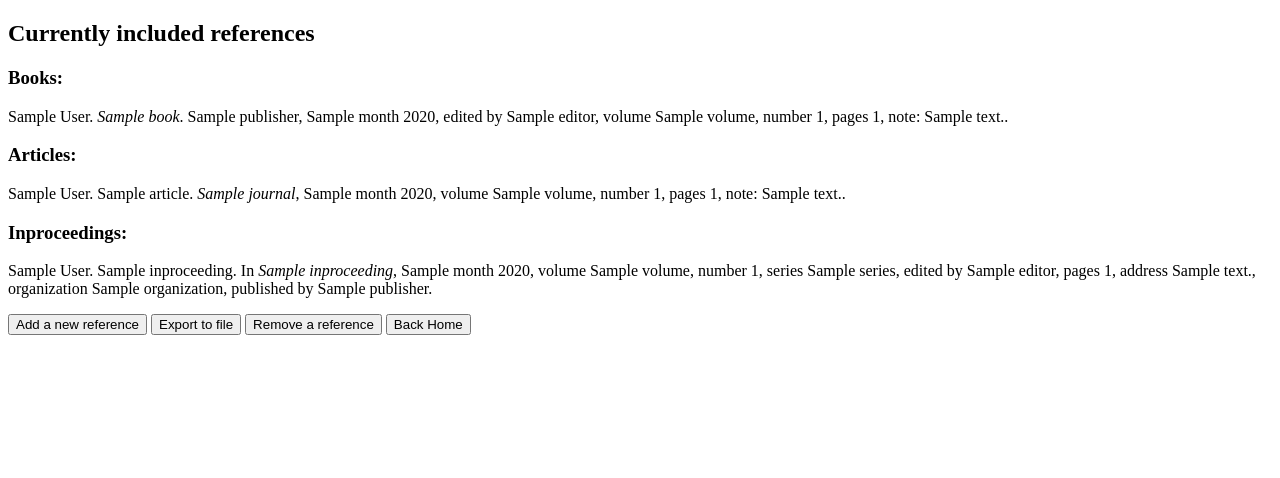
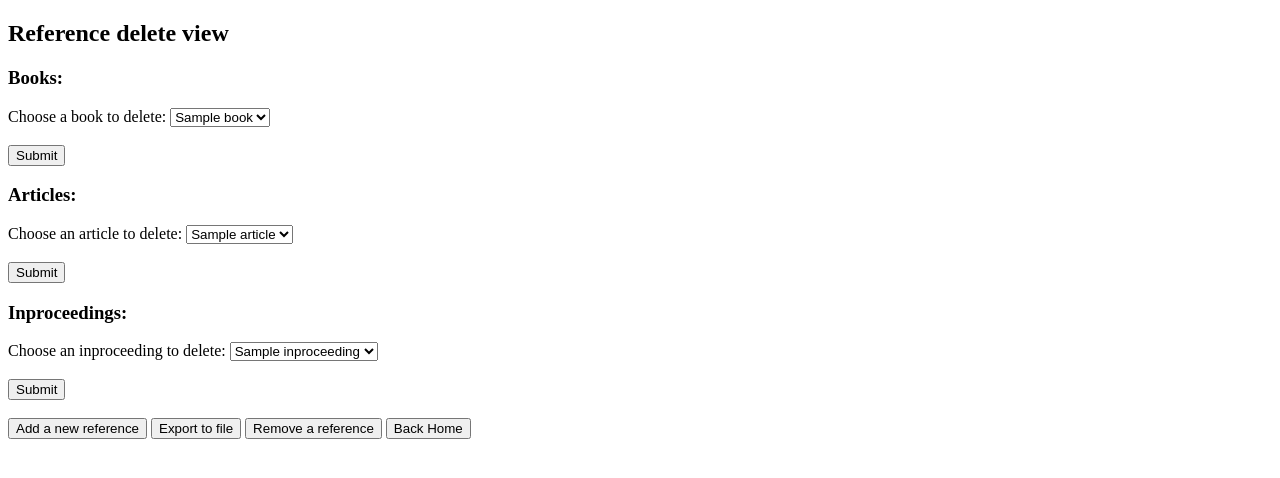
Before and after one commit to KaEerola/IceLime, a Flask app: template src/templates/remove_reference.html in a window 1280 px wide. Shown: the top 478 px of the page. Run offline with Flask 3, Linux system fonts and the light colour scheme; the template is opened without the code that fills it: most values are stand-ins (such as "Sample title", 1, 10 or a date in 2020).

Commit message:
more complete delete view

```diff
--- a/src/templates/remove_reference.html
+++ b/src/templates/remove_reference.html
@@ -6,59 +6,54 @@ View references
 
 {% block body %}
 
-<h2>Currently included references</h2>
+<h2>Reference delete view</h2>
 
 {% if not books and not articles and not inproceedings %}
   <p><i>Nothing yet!</i></p>
 {% endif %}
 
 {% if books %}<h3>Books:</h3>{% endif %}
+
+
+<form action="/">
+    <label for="book-select">Choose a book to delete:</label>
+    <select name="books" id="book-select">
         {% for book in books %}
-  <p>
-    {{ book.author }}.
-    <i>{{ book.title }}</i>.
-    {{ book.publisher }},
-    {% if book.month %}{{ book.month }}{% endif %} {{ book.year }}
-    {%- if book.editor %}, edited by {{ book.editor }}{% endif -%}
-    {%- if book.volume %}, volume {{ book.volume }}{% endif -%}
-    {%- if book.number %}, number {{ book.number }}{% endif -%}
-    {%- if book.pages %}, pages {{ book.pages }}{% endif -%}
-    {%- if book.note %}, note: {{ book.note }}{% endif -%}.
-  </p>
+          <option value="{{book.title}}">{{book.title}}</option>
         {% endfor %}
+        </select>
+    <br><br>
+    <input type="submit" value="Submit">
+</form>
+
 
 {% if articles %}<h3>Articles:</h3>{% endif %}
+
+<form action="/">
+    <label for="article-select">Choose an article to delete:</label>
+    <select name="article" id="article-select">
         {% for article in articles %}
-  <p>
-    {{ article.author }}.
-    {{ article.title }}.
-    <i>{{ article.journal }}</i>,
-    {% if article.month %}{{ article.month }}{% endif %} {{ article.year }}
-    {%- if article.volume %}, volume {{ article.volume }}{% endif -%}
-    {%- if article.number %}, number {{ article.number }}{% endif -%}
-    {%- if article.pages %}, pages {{ article.pages }}{% endif -%}
-    {%- if article.note %}, note: {{ article.note }}{% endif -%}.
-  </p>
+          <option value="{{article.title}}">{{article.title}}</option>
         {% endfor %}
+        </select>
+    <br><br>
+    <input type="submit" value="Submit">
+</form>
 
 
 {% if inproceedings %}<h3>Inproceedings:</h3>{% endif %}
+
+<form action="/">
+    <label for="inproceeding-select">Choose an inproceeding to delete:</label>
+    <select name="inproceeding" id="inproceeding-select">
         {% for inproceeding in inproceedings %}
-  <p>
-    {{ inproceeding.author }}.
-    {{ inproceeding.title }}.
-    In <i>{{ inproceeding.booktitle }}</i>,
-    {% if inproceeding.month %}{{ inproceeding.month }}{% endif %} {{ inproceeding.year }}
-    {%- if inproceeding.volume %}, volume {{ inproceeding.volume }}{% endif -%}
-    {%- if inproceeding.number %}, number {{ inproceeding.number }}{% endif -%}
-    {%- if inproceeding.series %}, series {{ inproceeding.series }}{% endif -%}
-    {%- if inproceeding.editor %}, edited by {{ inproceeding.editor }}{% endif -%}
-    {%- if inproceeding.pages %}, pages {{ inproceeding.pages }}{% endif -%}
-    {%- if inproceeding.address %}, address {{ inproceeding.address }}{% endif -%}
-    {%- if inproceeding.organization %}, organization {{ inproceeding.organization }}{% endif -%}
-    {%- if inproceeding.publisher %}, published by {{ inproceeding.publisher }}{% endif -%}.
-  </p>
+          <option value="{{inproceeding.title}}">{{inproceeding.title}}</option>
         {% endfor %}
+        </select>
+    <br><br>
+    <input type="submit" value="Submit">
+</form>
+<br>
 
 <a href="/add_reference"><button>Add a new reference</button></a>
 <a href="/export"><button>Export to file</button></a>
```
Lines whose indentation alone changed are shown as unchanged.
